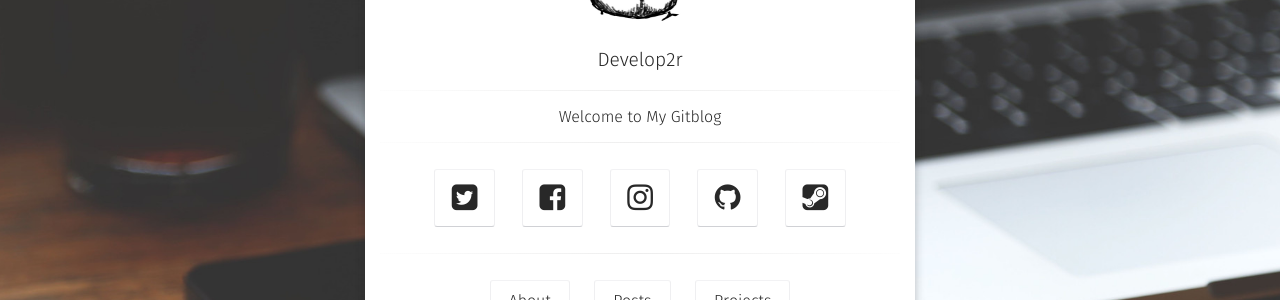
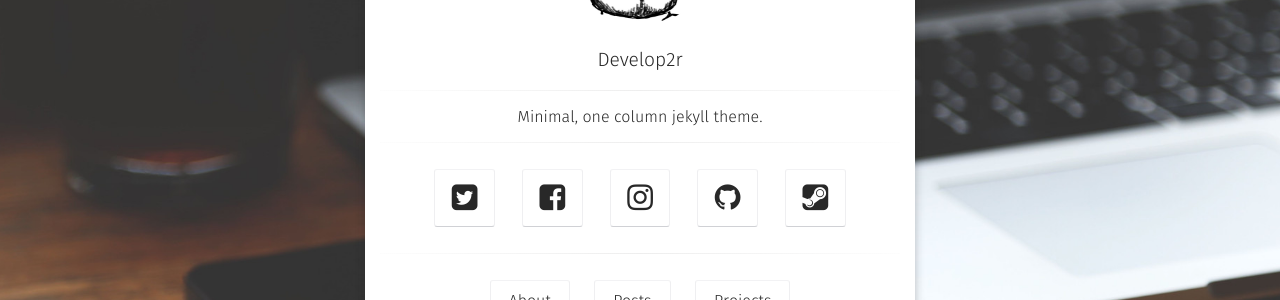
Before and after one commit to limkinam/limkinam.github.io, a Jekyll site: the page built from index.html, in a window 1280 px wide. Shown: the part 350-650 px from the top of the page. Built offline with Jekyll 4.4.1, drawn with Linux system fonts in a browser that asks for light colours; some web fonts are replaced.

Commit message:
Update _config.yml

```diff
--- a/_config.yml
+++ b/_config.yml
@@ -1,7 +1,7 @@
 # Site
 title:              Develop2r
-bio:                'Welcome to My Gitblog'
-description:        "Welcome to My Gitblog"
+bio:                'Minimal, one column jekyll theme.'
+description:        "Moon is a minimal, one column jekyll theme for your blog."
 reading_time:       true
 words_per_minute:   200
 logo:               'assets/img/kinam.jpg'
```
